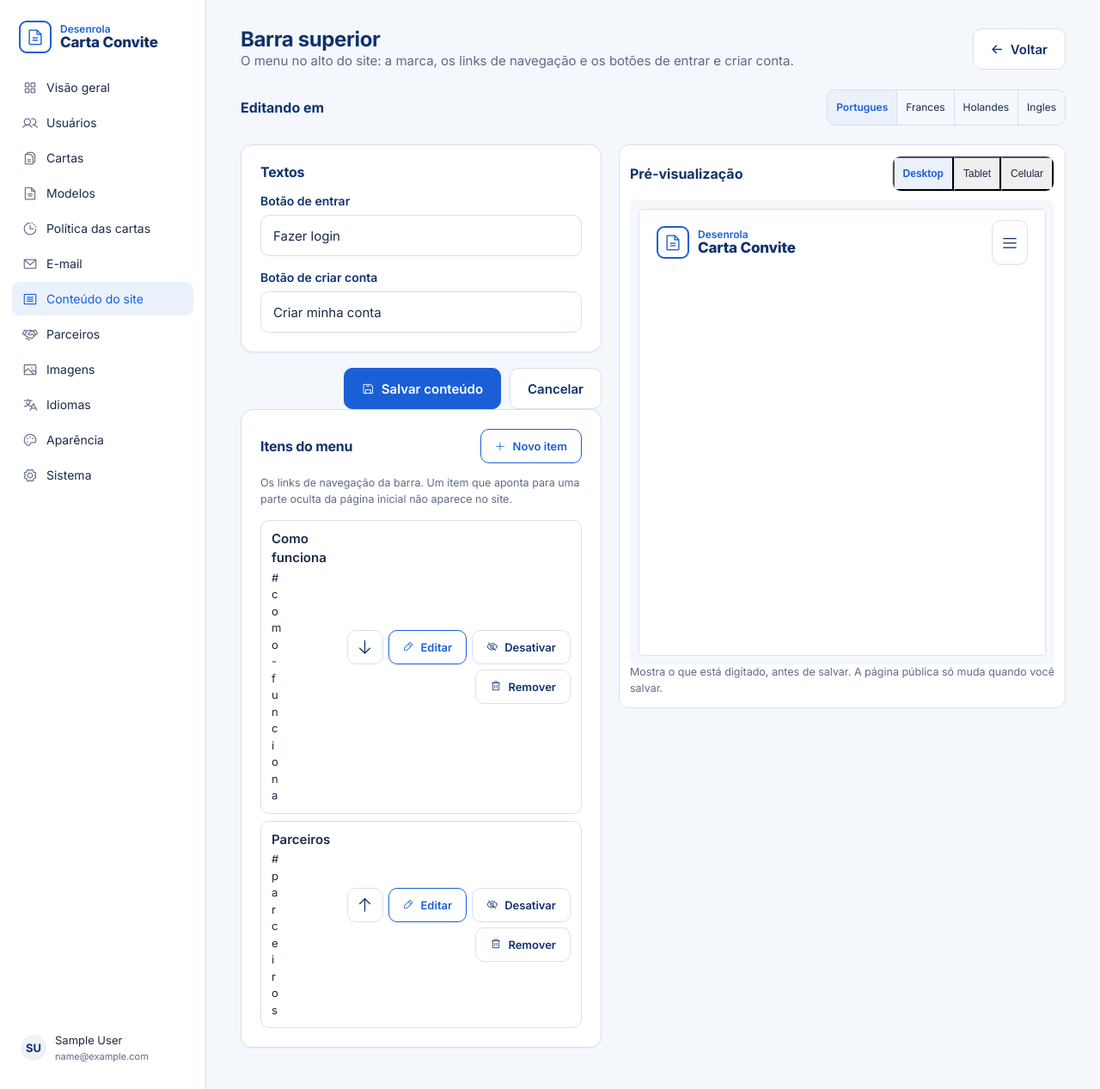
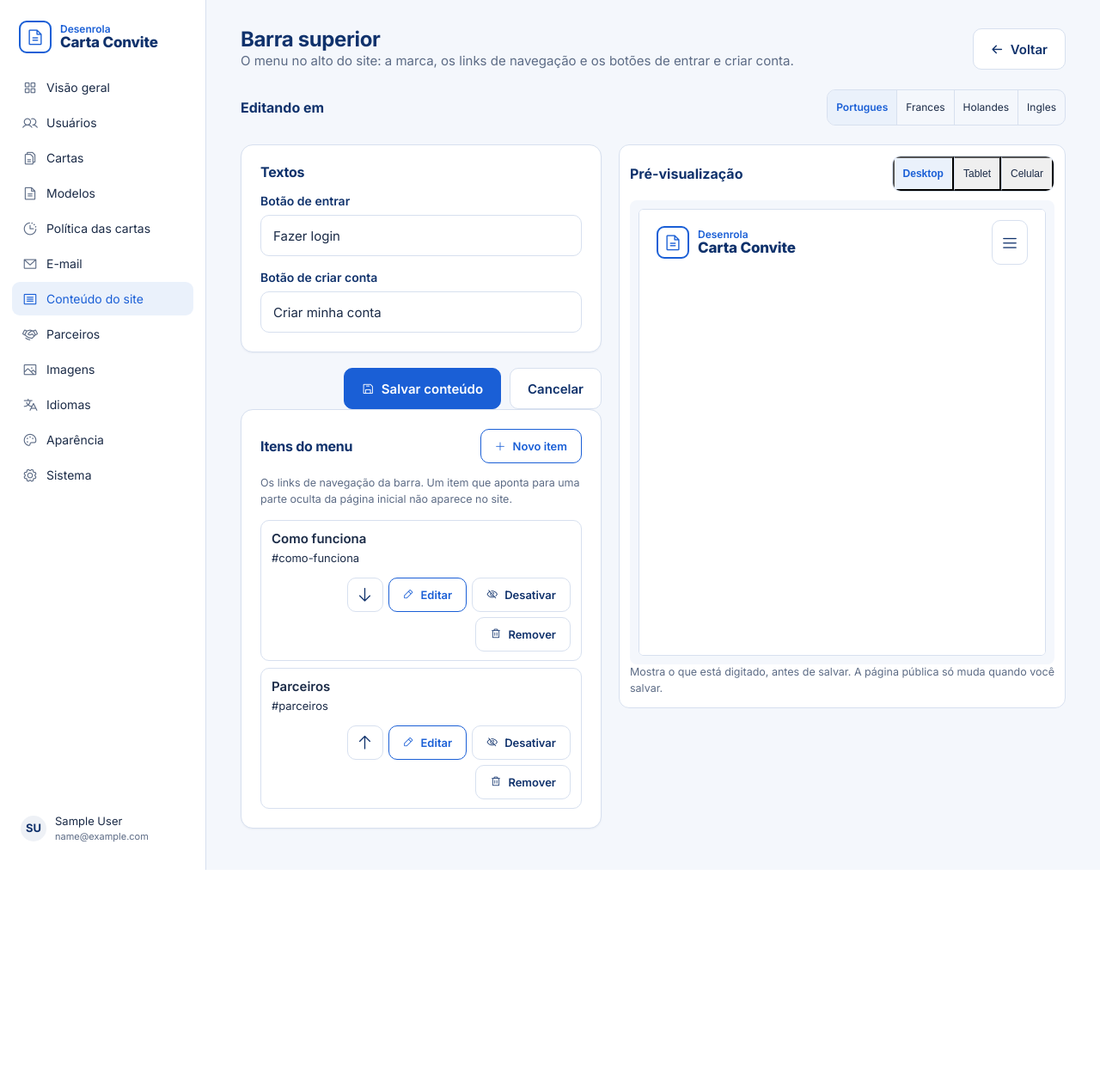
Before and after one commit to joubertdiegors/desenrola, a Django app: page /pt/backoffice/conteudo/6/ in a window 1280 px wide. Shown: the whole page at 86% size. After the commit the page ends 1012 px from the top, so only its background shows below. Run offline with Django 4.2, Linux system fonts and the light colour scheme; the visitor is signed in with stand-in values (Sample User, id 1); data comes from the database, SQL or seed files in the repository; data that the repository does not hold is empty; parts of the project's set-up code (start-up, migrations or seed data) failed here and were passed over.

Commit message:
fix(backoffice): a previa da secao de perguntas e a lista que espremia o texto
Dois defeitos que SO a inspecao visual encontrou -- nenhum teste de
HTTP os pegaria.

A PREVIA RESPONDIA 404
`parcial_da_secao` procura a chave em PARCIAIS e, nao achando, tenta
montar o caminho de um DESENHO; "faq" nao tem desenhos. O resultado era
um `<iframe>` apontando para lugar nenhum: a miniatura na Central e o
quadro do editor vinham vazios, e a pagina em volta respondia 200 sem
nenhum sinal de erro. Agora ha um teste que abre a previa de TODA parte
da Home, nao so da nova.

A LISTA QUEBRAVA LETRA POR LETRA
A linha de cada pergunta era `display: flex` sem quebra, com cinco
botoes de acao pedindo a largura deles: sobravam quinze pixels para o
texto, e ele descia numa coluna de uma letra. Nao aparecia na lista do
menu porque "Como funciona" e curto -- uma pergunta frequente com
noventa caracteres de resposta o mostrou na primeira olhada.

Com `flex-wrap` e um pedido de 240px para o texto, sao os botoes que
descem para a linha de baixo. E o `word-break: break-all` -- que existe
para o ENDERECO do menu, sem espacos -- deixou de valer para texto
comum.

Co-Authored-By: Claude Opus 5 (1M context) <noreply@anthropic.com>

```diff
--- a/apps/content/section_schema.py
+++ b/apps/content/section_schema.py
@@ -550,6 +550,7 @@ PARCIAIS = {
     "trust": "core/secoes/trust.html",
     "partners": "core/secoes/partners.html",
     "how": "core/secoes/how.html",
+    "faq": "core/secoes/faq.html",
     "cta": "core/secoes/cta.html",
     "footer": "components/site_footer.html",
 }
--- a/static/css/layout.css
+++ b/static/css/layout.css
@@ -1529,9 +1529,22 @@ img.partner-image { object-fit: contain; padding: 22px 22px 0; }
    --------------------------------------------------------------------------- */
 
 .bo-itens-do-menu { list-style: none; margin: 0; padding: 0; display: flex; flex-direction: column; gap: 8px; }
-.bo-item-do-menu { display: flex; align-items: center; gap: 12px; padding: 10px 12px; border: 1px solid var(--bd); border-radius: 10px; }
-.bo-item-do-menu-texto { display: flex; flex-direction: column; gap: 2px; min-width: 0; flex: 1; }
-.bo-item-do-menu-texto span { font-size: 13px; word-break: break-all; }
+/* A LINHA QUEBRA. Sao cinco botoes de acao, e eles pedem a largura
+   deles antes de o texto pedir a sua: sem `flex-wrap`, sobravam quinze
+   pixels para o texto e ele quebrava letra por letra. Nao aparecia no
+   menu porque "Como funciona" e curto -- uma pergunta frequente com
+   noventa caracteres de resposta o mostrou na primeira olhada. */
+.bo-item-do-menu { display: flex; flex-wrap: wrap; align-items: center; gap: 12px; padding: 10px 12px; border: 1px solid var(--bd); border-radius: 10px; }
+/* `1 1 240px`: o texto PEDE 240px. Quando a linha nao tem espaco para
+   ele e para os botoes, os botoes caem para a linha de baixo -- em vez
+   de espremerem o texto ate ele nao caber mais em si mesmo. */
+.bo-item-do-menu-texto { display: flex; flex-direction: column; gap: 2px; min-width: 0; flex: 1 1 240px; }
+.bo-item-do-menu-texto span { font-size: 13px; }
+/* `break-all` so no DESTINO do menu, que e um endereco sem espacos e
+   precisa poder quebrar em qualquer letra. Texto comum -- uma pergunta,
+   uma resposta -- quebra entre palavras, como texto. */
+.bo-item-do-menu-destino { word-break: break-all; }
+.bo-parceiro-acoes { margin-left: auto; }
 
 /* Desligado continua legivel -- quem administra precisa ler o que vai
    religar --, so nao compete com os que estao no ar. */
--- a/templates/backoffice/content_section.html
+++ b/templates/backoffice/content_section.html
@@ -165,7 +165,7 @@ e <form> dentro de <form> e HTML invalido.
     <li class="bo-item-do-menu{% if not linha.objeto.is_active %} is-desligado{% endif %}">
       <div class="bo-item-do-menu-texto">
         <strong>{{ linha.objeto.label }}</strong>
-        <span class="cell-muted">{{ linha.objeto.destination }}</span>
+        <span class="cell-muted bo-item-do-menu-destino">{{ linha.objeto.destination }}</span>
       </div>
       {% if not linha.objeto.is_active %}<span class="tag tag-neutral">{% translate "Oculto" %}</span>{% endif %}
       <div class="bo-parceiro-acoes">
```
Also changed, not shown: apps/content/tests/test_perguntas_frequentes.py (+63 -0 lines).
